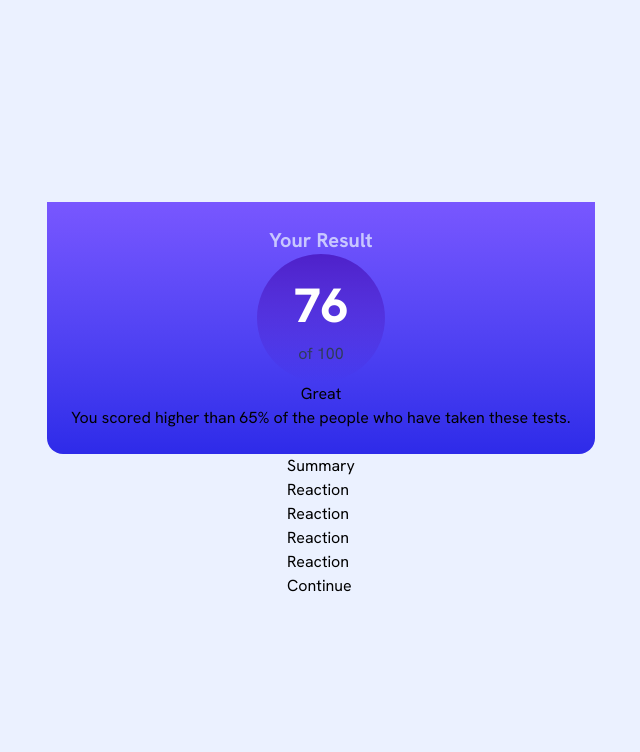
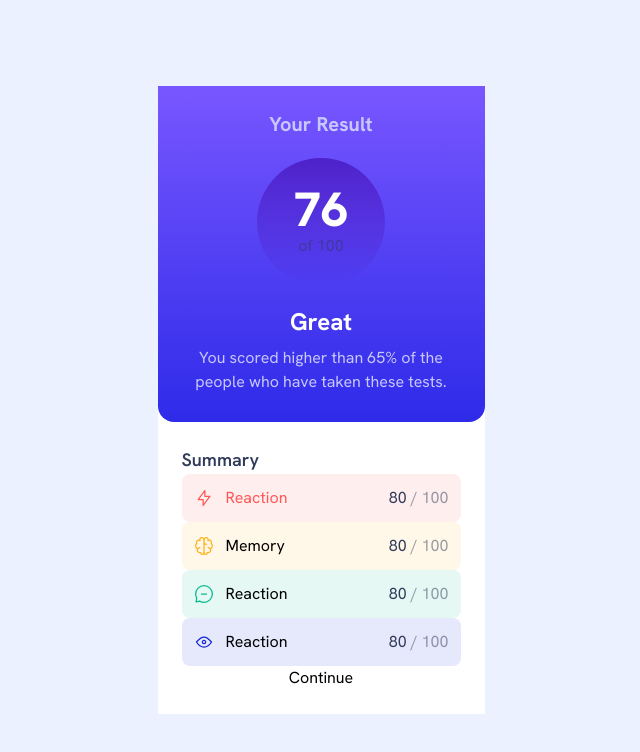
Before and after one commit to sercansimsek/result-summary-component, a React (Vite) app: page / in a window 1280 px wide. Shown: the top 752 px of the page, without its empty margins (319-959 px from the left). Built offline with nearby package versions, Linux system fonts and the light colour scheme.

Commit message:
custom color variables added

```diff
--- a/src/App.jsx
+++ b/src/App.jsx
@@ -1,29 +1,82 @@
+import reactionImg from "./assets/images/icon-reaction.svg";
+import memoryImg from "./assets/images/icon-memory.svg";
+import verbalImg from "./assets/images/icon-verbal.svg";
+import visualImg from "./assets/images/icon-visual.svg";
+
 export const App = () => {
   return (
     <div className="flexCenter bg-main min-h-screen font-hanken">
-      <div className="flexCenter bg-gradient-to-b from-gradientFrom to-gradientTo p-6 rounded-b-2xl">
-        <span className="text-lightLavendar font-bold text-xl">Your Result</span>
-        <div className="flexCenter rounded-full bg-gradient-to-b from-circleGradientFrom to-circleGradientTo h-32 w-32">
+      <div className="bg-white w-[327px]">
+        <div className="flexCenter mainGradient p-6 rounded-b-2xl">
+          <span className="text-lightLavendar font-bold text-xl mb-5">
+            Your Result
+          </span>
+          <div className="flexCenter rounded-full circleGradient h-32 w-32 mb-5">
             <div className="flexCenter">
-            <span className="text-white font-extrabold text-[48px]">76 </span>
-            <span className="text-darkGrayBlue">of 100</span>
+              <span className="text-white font-extrabold text-5xl">76 </span>
+              <span className="text-darkGrayBlueFaded">of 100</span>
             </div>
           </div>
-        <span>Great</span>
-        <span>
-          You scored higher than 65% of the people who have taken these tests.
+          <div className="flexCenter text-center gap-2">
+            <span className="text-white font-bold text-2xl">Great</span>
+            <span className="text-lightLavendar pb-1">
+              You scored higher than 65% of the people who have taken these
+              tests.
             </span>
           </div>
+        </div>
+        <div className="flex flex-col justify-start p-6">
+          <span className="font-semibold text-lg text-darkGrayBlue">
+            Summary
+          </span>
           <div>
-        <span>Summary</span>
+            <div className=" resultCard bg-lightRedBcg ">
+              <div className="flex gap-3 text-lightRed ">
+                <img src={reactionImg} alt="reaction icon" />
+                <span>Reaction</span>
+              </div>
               <div>
-          <div>Reaction</div>
-          <div>Reaction</div>
-          <div>Reaction</div>
-          <div>Reaction</div>
+                <span className="text-darkGrayBlue">80</span>{" "}
+                <span className="text-darkGrayBlueFaded"> / 100</span>
+              </div>
+            </div>
+
+            <div className=" resultCard bg-orangeYellowBcg">
+              <div className="flex gap-3">
+                <img src={memoryImg} alt="memory icon" />
+                <span>Memory</span>
+              </div>
+              <div>
+                <span className="text-darkGrayBlue">80</span>{" "}
+                <span className="text-darkGrayBlueFaded"> / 100</span>
+              </div>
+            </div>
+
+            <div className="resultCard bg-greenTealBcg">
+              <div className="flex gap-3">
+                <img src={verbalImg} alt="verbal icon" />
+                <span>Reaction</span>
+              </div>
+              <div>
+                <span className="text-darkGrayBlue">80</span>{" "}
+                <span className="text-darkGrayBlueFaded"> / 100</span>
+              </div>
+            </div>
+
+            <div className="resultCard bg-cobaltBlueBcg">
+              <div className="flex gap-3">
+                <img src={visualImg} alt="visual icon" />
+                <span>Reaction</span>
+              </div>
+              <div>
+                <span className="text-darkGrayBlue">80</span>{" "}
+                <span className="text-darkGrayBlueFaded"> / 100</span>
+              </div>
+            </div>
           </div>
           <button>Continue</button>
         </div>
       </div>
+    </div>
   );
 };
--- a/src/index.css
+++ b/src/index.css
@@ -7,6 +7,7 @@
   --color-white: oklch(1 0 0);
   --color-lightLavendar: oklch(0.8491 0.0778 285.38);
   --color-darkGrayBlue: oklch(0.3576 0.0549 268.3);
+  --color-darkGrayBlueFaded: oklch(0.3576 0.0549 268.3 / 50%);
 
   --color-gradientFrom: oklch(0.5884 0.2364 285.76);
   --color-gradientTo: oklch(0.4611 0.2661 270.02);
@@ -15,9 +16,13 @@
   --color-circleGradientTo: oklch(0.4102 0.2416 269.47 / 0%);
 
   --color-lightRed: oklch(0.6843 0.2045 24.3);
+  --color-lightRedBcg: oklch(0.6843 0.2045 24.3 / 10%);
   --color-orangeYellow: oklch(0.8139 0.1654 75.39);
+  --color-orangeYellowBcg: oklch(0.8139 0.1654 75.39 / 10%);
   --color-greenTeal: oklch(0.7085 0.1426 168.5);
+  --color-greenTealBcg: oklch(0.7085 0.1426 168.5 / 10%);
   --color-cobaltBlue: oklch(0.4208 0.2542 265.77);
+  --color-cobaltBlueBcg: oklch(0.4208 0.2542 265.77 / 10%);
 }
 
 @layer components {
@@ -28,4 +33,27 @@
     justify-content: center;
     align-items: center;
   }
+
+  .mainGradient {
+    background-image: linear-gradient(
+      180deg,
+      hsl(252, 100%, 67%),
+      hsl(241, 81%, 54%)
+    );
+  }
+
+  .circleGradient {
+    background-image: linear-gradient(
+      180deg,
+      hsla(256, 72%, 46%, 1),
+      hsla(241, 72%, 46%, 0)
+    );
+  }
+
+  .resultCard {
+    display: flex;
+    justify-content: space-between;
+    padding: 12px;
+    border-radius: 0.5rem;
+  }
 }
```
Lines whose indentation alone changed are shown as unchanged.
